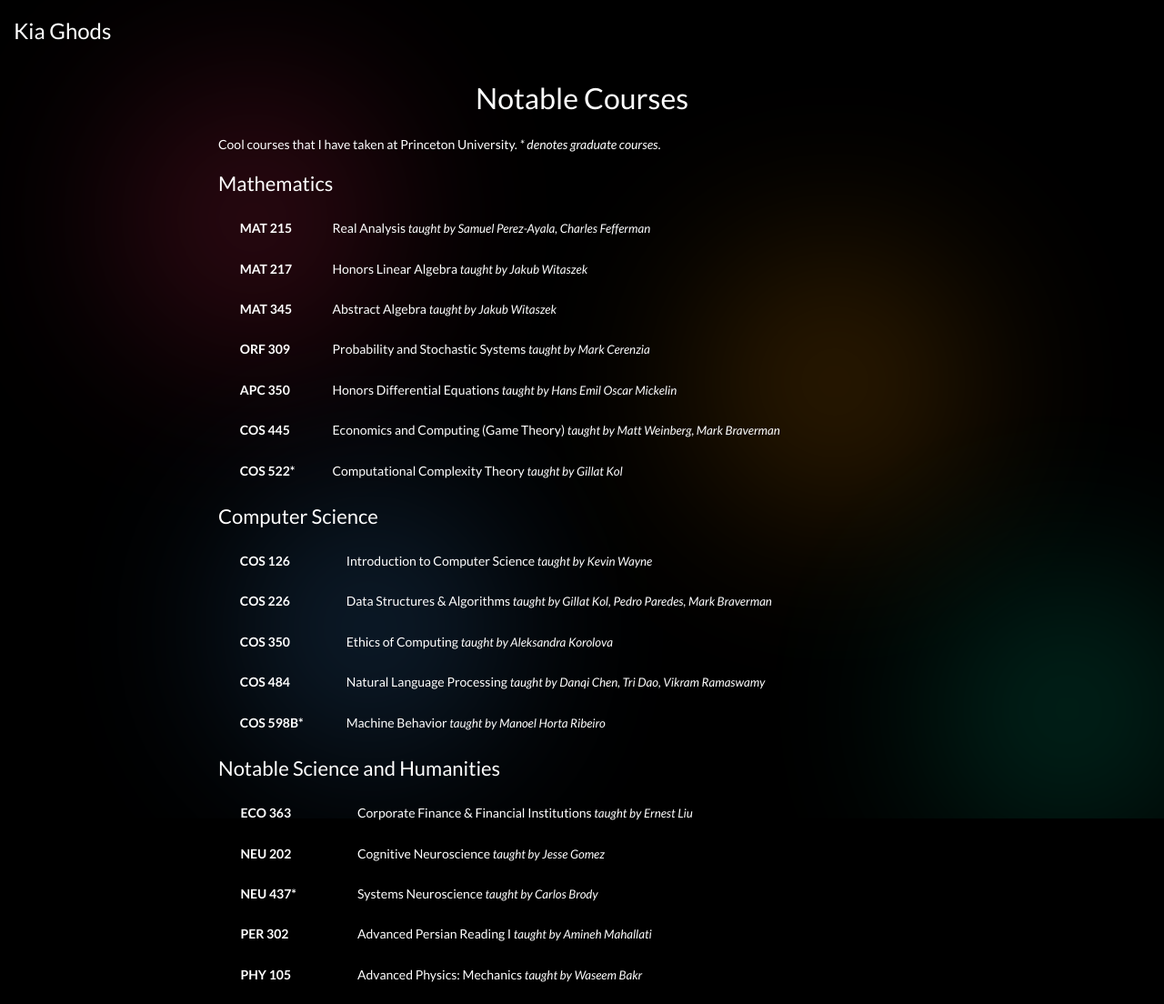
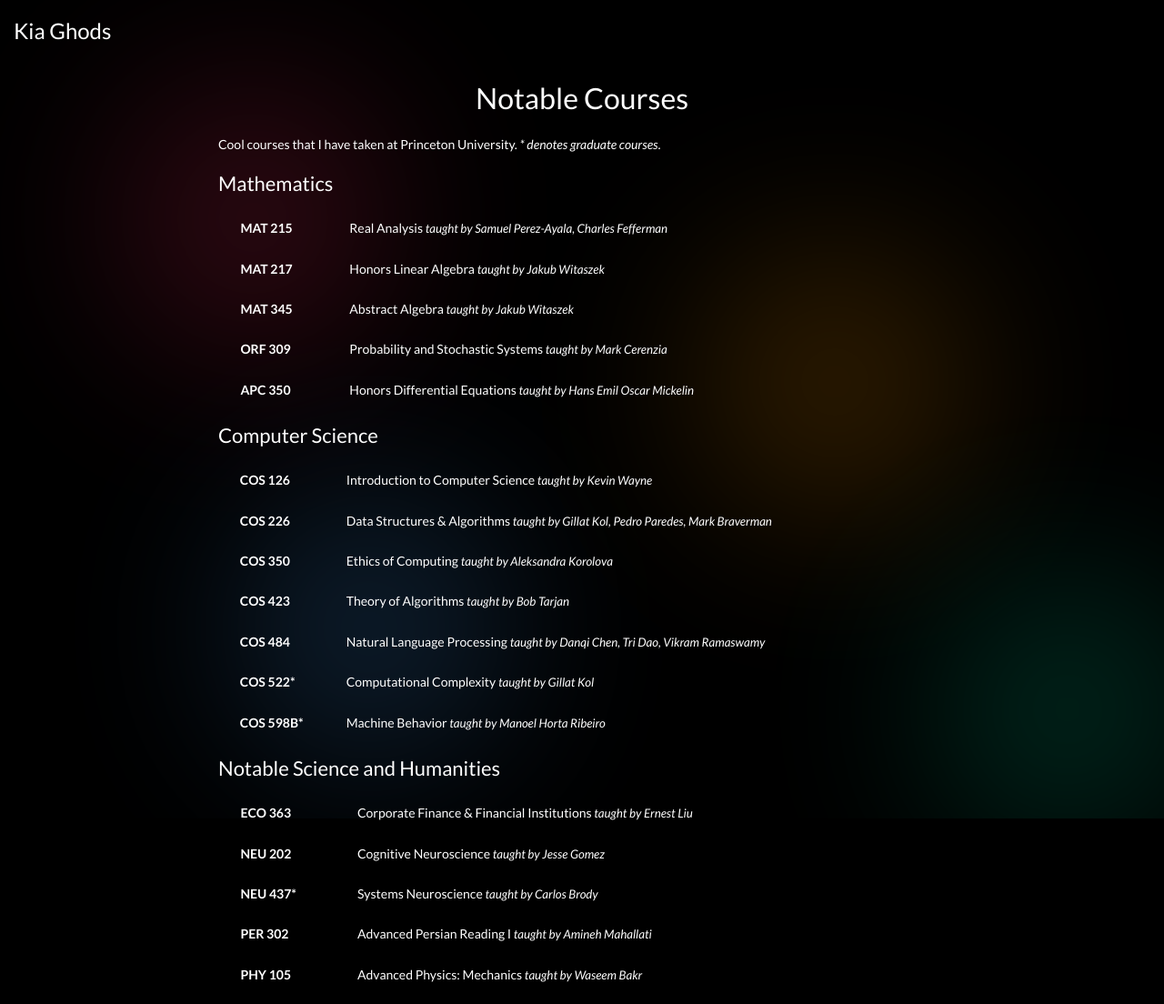
Before and after one commit to kiaghods/kiaghods-neowebsite, a Jekyll site: the page built from courses.html, in a window 1280 px wide. Shown: the whole page at 91% size. Built offline with Jekyll 4.4.1, drawn with Linux system fonts in a browser that asks for light colours.

Commit message:
updated courses page

```diff
--- a/courses.html
+++ b/courses.html
@@ -37,16 +37,6 @@ permalink: /courses
             <td><span style="font-weight: bold;">APC 350&nbsp;&nbsp;</span></td>
             <td>Honors Differential Equations <span style="font-size: 10pt; font-style: italic;">taught by Hans Emil Oscar Mickelin</span></td>
           </tr>
-          <tr>
-            <td></td>
-            <td><span style="font-weight: bold;">COS 445&nbsp;&nbsp;</span></td>
-            <td>Economics and Computing (Game Theory) <span style="font-size: 10pt; font-style: italic;">taught by Matt Weinberg, Mark Braverman</span></td>
-        </tr>
-          <tr>
-            <td></td>
-            <td><span style="font-weight: bold;">COS 522*&nbsp;&nbsp;</span></td>
-            <td>Computational Complexity Theory <span style="font-size: 10pt; font-style: italic;">taught by Gillat Kol</span></td>
-          </tr>
         </tbody>
     </table>
 
@@ -75,9 +65,19 @@ permalink: /courses
             </tr> -->
             <tr>
                 <td></td>
+                <td><span style="font-weight: bold;">COS 423&nbsp;&nbsp;</span></td>
+                <td>Theory of Algorithms <span style="font-size: 10pt; font-style: italic;">taught by Bob Tarjan</span></td>
+            </tr>
+            <tr>
+                <td></td>
                 <td><span style="font-weight: bold;">COS 484&nbsp;&nbsp;</span></td>
                 <td>Natural Language Processing <span style="font-size: 10pt; font-style: italic;">taught by Danqi Chen, Tri Dao, Vikram Ramaswamy</span></td>
             </tr>
+            <tr>
+                <td></td>
+                <td><span style="font-weight: bold;">COS 522*&nbsp;&nbsp;</span></td>
+                <td>Computational Complexity <span style="font-size: 10pt; font-style: italic;">taught by Gillat Kol</span></td>
+              </tr>
             <tr>
               <td></td>
               <td><span style="font-weight: bold;">COS 598B*&nbsp;&nbsp;</span></td>
```
